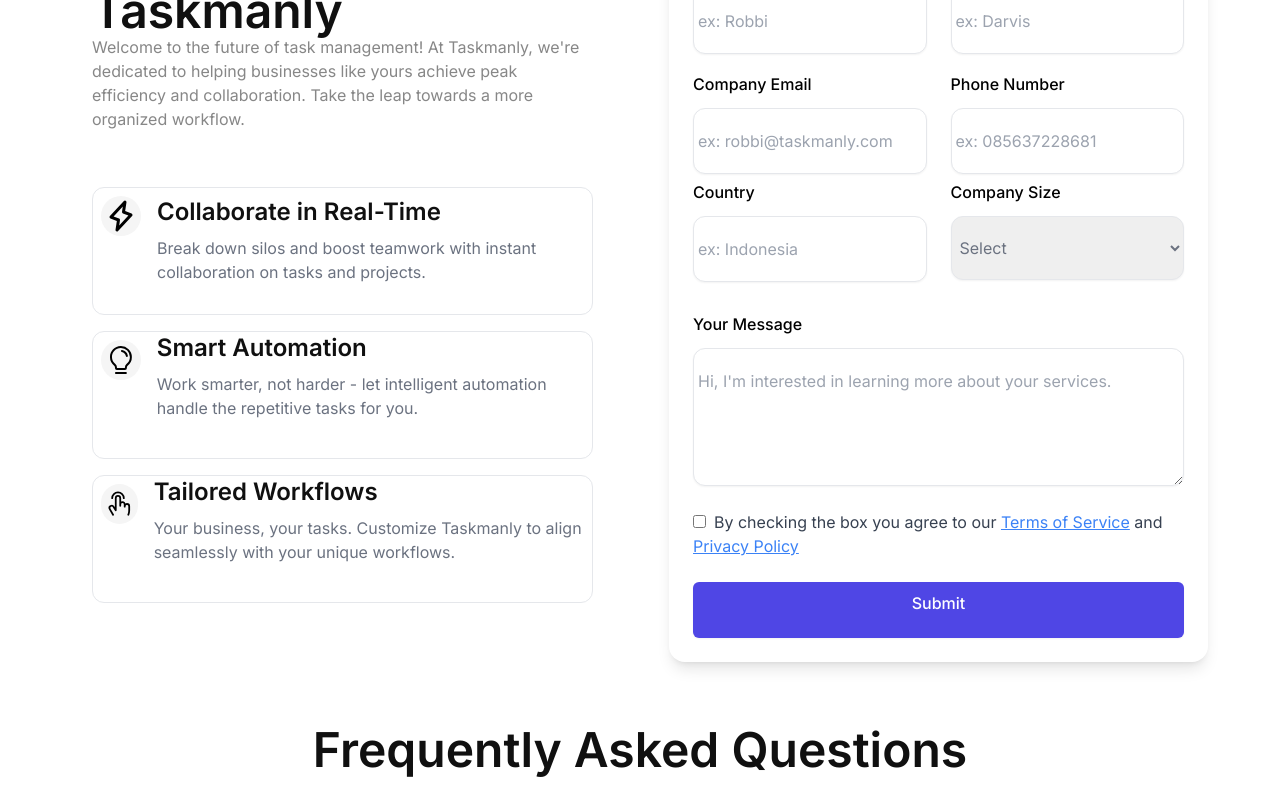
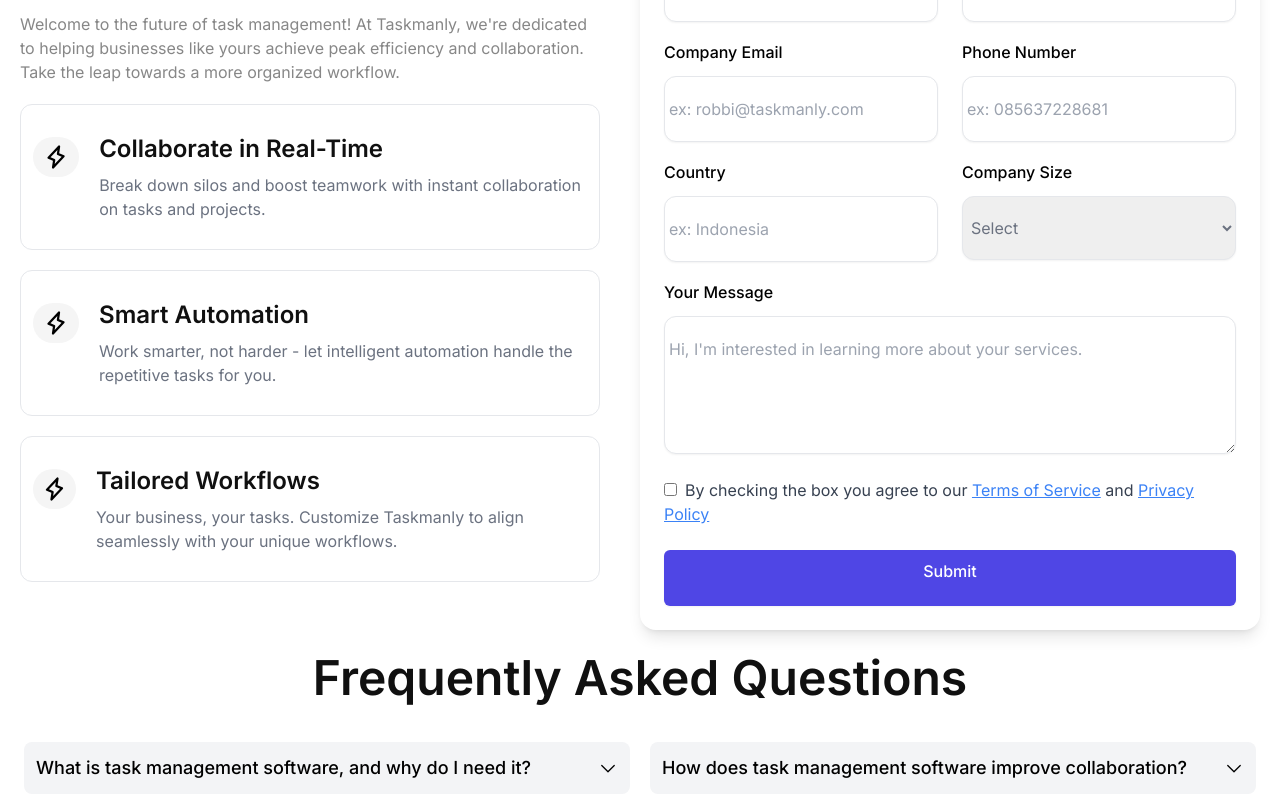
Before and after one commit to Annliyabaiju/time-track, a Next.js app: page /contact in a window 1280 px wide. Shown: the part 240-1040 px from the top of the page. Built offline with nearby package versions, Linux system fonts and the light colour scheme.

Commit message:
fix: minor ui change

```diff
--- a/app/contact/page.tsx
+++ b/app/contact/page.tsx
@@ -1,7 +1,13 @@
 "use client";
 
 import React, { useState } from "react";
-import { PiLightningBold, PiLightbulb, PiHandTap, PiCaretUp, PiCaretDown } from "react-icons/pi";
+import {
+  PiLightningBold,
+  PiLightbulb,
+  PiHandTap,
+  PiCaretUp,
+  PiCaretDown,
+} from "react-icons/pi";
 
 const Page: React.FC = () => {
   const [openIndex, setOpenIndex] = useState<number | null>(null);
@@ -13,142 +19,205 @@
   const faqItems = [
     {
       question: "What is task management software, and why do I need it?",
-      answer: "Task management software helps you organize, prioritize, and track tasks and projects. It enhances productivity, improves collaboration, and ensures that important deadlines are met.",
+      answer:
+        "Task management software helps you organize, prioritize, and track tasks and projects. It enhances productivity, improves collaboration, and ensures that important deadlines are met.",
     },
     {
       question: "How does task management software improve collaboration?",
-      answer: "It provides a centralized platform where team members can communicate, share files, and update task statuses in real-time, ensuring everyone is on the same page.",
+      answer:
+        "It provides a centralized platform where team members can communicate, share files, and update task statuses in real-time, ensuring everyone is on the same page.",
     },
     {
       question: "Can I use task management software for personal tasks?",
-      answer: "Yes, task management software can help you stay organized with personal projects, set reminders, and track your progress.",
+      answer:
+        "Yes, task management software can help you stay organized with personal projects, set reminders, and track your progress.",
     },
     {
       question: "How does task management software help with time management?",
-      answer: "It allows you to prioritize tasks, set deadlines, and allocate time effectively, ensuring that you focus on the most important tasks first.",
+      answer:
+        "It allows you to prioritize tasks, set deadlines, and allocate time effectively, ensuring that you focus on the most important tasks first.",
     },
     {
       question: "Is task management software suitable for remote teams?",
-      answer: "Absolutely! It facilitates communication and collaboration among remote team members, making it easier to manage projects and stay connected.",
+      answer:
+        "Absolutely! It facilitates communication and collaboration among remote team members, making it easier to manage projects and stay connected.",
     },
     {
-      question: "Can I integrate task management software with other tools I use?",
-      answer: "Most task management software offers integrations with popular tools like calendars, email, and project management platforms.",
+      question:
+        "Can I integrate task management software with other tools I use?",
+      answer:
+        "Most task management software offers integrations with popular tools like calendars, email, and project management platforms.",
     },
     {
       question: "How secure is my data in task management software?",
-      answer: "Security is a priority for most task management software providers. They implement robust security measures to protect your data.",
+      answer:
+        "Security is a priority for most task management software providers. They implement robust security measures to protect your data.",
     },
     {
       question: "What features should I look for in task management software?",
-      answer: "Key features to look for include task prioritization, collaboration tools, time tracking, integrations, and a user-friendly interface.",
+      answer:
+        "Key features to look for include task prioritization, collaboration tools, time tracking, integrations, and a user-friendly interface.",
+    },
+  ];
+
+  const card = [
+    {
+      title: "Collaborate in Real-Time",
+      description:
+        "Break down silos and boost teamwork with instant collaboration on tasks and projects.",
+      icon: "PiLightningBold",
+    },
+    {
+      title: "Smart Automation",
+      description:
+        "Work smarter, not harder - let intelligent automation handle the repetitive tasks for you.",
+      icon: "PiLightbulb",
+    },
+    {
+      title: "Tailored Workflows",
+      description:
+        "Your business, your tasks. Customize Taskmanly to align seamlessly with your unique workflows.",
+      icon: "PiHandTap",
     },
   ];
 
   return (
-    <div className="p-4 md:p-8">
-      <div className="max-w-7xl mx-auto">
-        <div className="bg-white p-6 md:p-10">
-          <div className="flex flex-col lg:flex-row lg:gap-14 items-center w-full bg-white">
-            <div className="w-full lg:w-1/2 p-5 bg-white">
-              <div className="text-left bg-white rounded-lg gap-4">
-                <div className="relative">
+    <main className="min-h-fit h-full py-10 *:container *:mx-auto">
+      <div className="flex flex-col md:flex-row gap-5 lg:gap-10 items-center bg-white min-h-fit px-5">
+        <div className="text-left bg-white rounded-lg gap-4 md:w-2/5 lg:1/2 flex-1 h-full">
+          <div className="flex flex-col gap-3 md:gap-5 h-full justify-start">
             <h3 className="font-switzer font-semibold text-[#101010] text-2xl sm:text-3xl md:text-4xl lg:text-5xl">
               Supercharge Your Workflow with Taskmanly
             </h3>
-                  <p className="mb-4 font-switzer text-left text-[#878787] md:mb-6">
-                    Welcome to the future of task management! At Taskmanly, we're dedicated to helping businesses like yours achieve peak efficiency and collaboration. Take the leap towards a more organized workflow.
+            <p className="font-switzer text-left text-[#878787]">
+              Welcome to the future of task management! At Taskmanly, we're
+              dedicated to helping businesses like yours achieve peak efficiency
+              and collaboration. Take the leap towards a more organized
+              workflow.
             </p>
-                  <div className="flex-col flex mt-14 gap-4">
-                    <div className="gap-1 flex lg:h-32 md:h-48 sm:h-36 rounded-xl border">
-                      <div className="h-10 w-14 ml-2 mt-2 p-1 gap-2 rounded-full bg-neutral-100 text-black">
+            {card.map((item, index) => (
+              <div
+                className="flex lg:py-5 min-h-fit rounded-xl border"
+                key={index}
+              >
+                <div className="h-10 w-14 m-3 p-2 rounded-full bg-neutral-100 text-black">
                   <PiLightningBold className="w-full h-full" />
                 </div>
-                      <div className="ml-3 mt-2">
-                        <p className="font-switzer font-semibold text-[#101010] text-2xl">
-                          Collaborate in Real-Time
-                        </p>
+                <div className="p-2">
+                  <h4 className="font-switzer font-semibold text-[#101010] text-lg md:text-xl lg:text-2xl">
+                    {item.title}
+                  </h4>
                   <p className="text-gray-500 mt-2 text-base font-switzer">
-                          Break down silos and boost teamwork with instant collaboration on tasks and projects.
+                    {item.description}
                   </p>
                 </div>
               </div>
-                    <div className="gap-1 flex lg:h-32 md:h-48 sm:h-36 rounded-xl border">
-                      <div className="h-10 w-14 ml-2 mt-2 p-1 gap-2 rounded-full bg-neutral-100 text-black">
-                        <PiLightbulb className="w-full h-full" />
-                      </div>
-                      <div className="ml-3">
-                        <p className="font-switzer font-semibold text-[#101010] text-2xl">
-                          Smart Automation
-                        </p>
-                        <p className="font-switzer text-base mt-2 text-gray-500">
-                          Work smarter, not harder - let intelligent automation handle the repetitive tasks for you.
-                        </p>
+            ))}
           </div>
         </div>
-                    <div className="gap-1 flex lg:h-32 md:h-48 sm:h-36 rounded-xl border">
-                      <div className="h-10 w-14 ml-2 mt-2 p-1 gap-2 rounded-full bg-neutral-100 text-black">
-                        <PiHandTap className="w-full h-full" />
-                      </div>
-                      <div className="ml-3">
-                        <p className="font-switzer font-semibold text-[#101010] text-2xl">
-                          Tailored Workflows
-                        </p>
-                        <p className="font-switzer mt-2 text-base text-gray-500">
-                          Your business, your tasks. Customize Taskmanly to align seamlessly with your unique workflows.
-                        </p>
-                      </div>
-                    </div>
-                  </div>
-                </div>
-              </div>
-            </div>
-            <div className="w-full lg:w-1/2">
-              <div className="p-4 md:p-6 shadow-lg rounded-2xl mt-10 lg:mt-0">
+        <div className="p-4 md:p-6 shadow-lg rounded-2xl lg:w-1/2 md:w-3/5 size-full min-h-fit">
           <h2 className="text-xl md:text-2xl lg:3xl font-switzer font-semibold mb-4">
             Fill out this quick form and we'll get back to you shortly
           </h2>
           <form className="mt-8 space-y-6">
             <div className="grid grid-cols-1 gap-6 md:grid-cols-2">
               <div className="h-24">
-                      <label htmlFor="first-name" className="block text-base font-medium font-switzer text-left text-black">
+                <label
+                  htmlFor="first-name"
+                  className="block text-base font-medium font-switzer text-left text-black"
+                >
                   First Name
                 </label>
-                      <input type="text" name="first-name" id="first-name" autoComplete="given-name" className="mt-3 block w-full rounded-xl border py-5 px-1 shadow-sm text-base font-switzer font-normal" placeholder="ex: Robbi" />
+                <input
+                  type="text"
+                  name="first-name"
+                  id="first-name"
+                  autoComplete="given-name"
+                  className="mt-3 block w-full rounded-xl border py-5 px-1 shadow-sm text-base font-switzer font-normal"
+                  placeholder="ex: Robbi"
+                />
               </div>
               <div className="h-24">
-                      <label htmlFor="last-name" className="block text-base font-medium font-switzer text-left text-black">
+                <label
+                  htmlFor="last-name"
+                  className="block text-base font-medium font-switzer text-left text-black"
+                >
                   Last Name
                 </label>
-                      <input type="text" name="last-name" id="last-name" autoComplete="family-name" className="mt-3 block w-full rounded-xl border py-5 px-1 shadow-sm text-base font-switzer font-normal" placeholder="ex: Darvis" />
+                <input
+                  type="text"
+                  name="last-name"
+                  id="last-name"
+                  autoComplete="family-name"
+                  className="mt-3 block w-full rounded-xl border py-5 px-1 shadow-sm text-base font-switzer font-normal"
+                  placeholder="ex: Darvis"
+                />
               </div>
             </div>
             <div className="grid grid-cols-1 gap-6 md:grid-cols-2">
               <div className="h-24">
-                      <label htmlFor="company-email" className="block text-base font-medium font-switzer text-left text-black">
+                <label
+                  htmlFor="company-email"
+                  className="block text-base font-medium font-switzer text-left text-black"
+                >
                   Company Email
                 </label>
-                      <input type="email" name="company-email" id="company-email" autoComplete="email" className="mt-3 block w-full rounded-xl border py-5 px-1 shadow-sm text-base font-switzer font-normal" placeholder="ex: robbi@taskmanly.com" />
+                <input
+                  type="email"
+                  name="company-email"
+                  id="company-email"
+                  autoComplete="email"
+                  className="mt-3 block w-full rounded-xl border py-5 px-1 shadow-sm text-base font-switzer font-normal"
+                  placeholder="ex: robbi@taskmanly.com"
+                />
               </div>
               <div className="h-24">
-                      <label htmlFor="phone-number" className="block text-base font-medium font-switzer text-left text-black">
+                <label
+                  htmlFor="phone-number"
+                  className="block text-base font-medium font-switzer text-left text-black"
+                >
                   Phone Number
                 </label>
-                      <input type="tel" name="phone-number" id="phone-number" autoComplete="tel" className="mt-3 block w-full rounded-xl border py-5 px-1 shadow-sm text-base font-switzer font-normal" placeholder="ex: 085637228681" />
+                <input
+                  type="tel"
+                  name="phone-number"
+                  id="phone-number"
+                  autoComplete="tel"
+                  className="mt-3 block w-full rounded-xl border py-5 px-1 shadow-sm text-base font-switzer font-normal"
+                  placeholder="ex: 085637228681"
+                />
               </div>
             </div>
-                  <div className="grid grid-cols-1 gap-6 md:grid-cols-2 relative bottom-3">
+            <div className="grid grid-cols-1 gap-6 md:grid-cols-2 bottom-3">
               <div className="h-24">
-                      <label htmlFor="country" className="block text-base font-medium font-switzer text-left text-black">
+                <label
+                  htmlFor="country"
+                  className="block text-base font-medium font-switzer text-left text-black"
+                >
                   Country
                 </label>
-                      <input type="text" name="country" id="country" autoComplete="country" className="mt-3 block w-full rounded-xl border py-5 px-1 shadow-sm text-base font-switzer font-normal" placeholder="ex: Indonesia" />
+                <input
+                  type="text"
+                  name="country"
+                  id="country"
+                  autoComplete="country"
+                  className="mt-3 block w-full rounded-xl border py-5 px-1 shadow-sm text-base font-switzer font-normal"
+                  placeholder="ex: Indonesia"
+                />
               </div>
               <div className="h-24">
-                      <label htmlFor="company-size" className="block text-base font-medium font-switzer text-left text-black">
+                <label
+                  htmlFor="company-size"
+                  className="block text-base font-medium font-switzer text-left text-black"
+                >
                   Company Size
                 </label>
-                      <select id="company-size" name="company-size" autoComplete="company-size" className="mt-3 block w-full rounded-xl border py-5 px-1 shadow-sm text-gray-500 text-base font-switzer font-normal">
+                <select
+                  id="company-size"
+                  name="company-size"
+                  autoComplete="company-size"
+                  className="mt-3 block w-full rounded-xl border py-5 px-1 shadow-sm text-gray-500 text-base font-switzer font-normal"
+                >
                   <option>Select</option>
                   <option>Small</option>
                   <option>Medium</option>
@@ -157,10 +226,19 @@
               </div>
             </div>
             <div className="mb-4 md:mb-6">
-                    <label htmlFor="message" className="block text-base font-medium font-switzer text-left text-black">
+              <label
+                htmlFor="message"
+                className="block text-base font-medium font-switzer text-left text-black"
+              >
                 Your Message
               </label>
-                    <textarea name="message" id="message" rows={4} className="mt-3 block w-full rounded-xl border py-5 px-1 shadow-sm text-base font-switzer font-normal" placeholder="Hi, I'm interested in learning more about your services." />
+              <textarea
+                name="message"
+                id="message"
+                rows={4}
+                className="mt-3 block w-full rounded-xl border py-5 px-1 shadow-sm text-base font-switzer font-normal"
+                placeholder="Hi, I'm interested in learning more about your services."
+              />
             </div>
             <div className="flex items-center">
               <label className="block text-gray-700">
@@ -176,23 +254,34 @@
               </label>
             </div>
             <div className="h-14">
-                    <button type="submit" className="w-full h-14 text-base font-medium font-switzer mt-3 flex justify-center py-2 px-4 border border-transparent rounded-md shadow-sm text-white bg-indigo-600 hover:bg-indigo-700 focus:outline-none focus:ring-2 focus:ring-offset-2 focus:ring-indigo-500">
+              <button
+                type="submit"
+                className="w-full h-14 text-base font-medium font-switzer mt-3 flex justify-center py-2 px-4 border border-transparent rounded-md shadow-sm text-white bg-indigo-600 hover:bg-indigo-700 focus:outline-none focus:ring-2 focus:ring-offset-2 focus:ring-indigo-500"
+              >
                 Submit
               </button>
             </div>
           </form>
         </div>
       </div>
-          </div>
-          <div className="bg-white p-4 md:p-6 rounded-lg mt-10">
+      <div className="bg-white p-4 md:p-6 size-full min-h-fit *:container *:mx-auto">
         <h2 className="font-switzer text-center font-semibold text-[#101010] text-2xl sm:text-3xl md:text-4xl lg:text-5xl mb-4">
           Frequently Asked Questions
         </h2>
-            <div className="grid grid-cols-1 md:grid-cols-2 lg:grid-cols-2 gap-5 mt-10">
+        <div className="grid grid-cols-1 md:grid-cols-2 auto-rows-auto gap-5 mt-10">
           {faqItems.map((item, index) => (
             <div key={index} className="w-full">
-                  <div className={`p-1 border rounded-md ${openIndex === index ? "bg-black text-white" : "bg-gray-100 text-black"}`}>
-                    <div className="flex justify-between items-center text-lg font-medium cursor-pointer" onClick={() => handleToggle(index)}>
+              <div
+                className={`rounded-lg ${
+                  openIndex === index
+                    ? "bg-black text-white"
+                    : "bg-gray-100 text-black"
+                }`}
+              >
+                <div
+                  className="flex justify-between items-center text-lg font-medium cursor-pointer p-3"
+                  onClick={() => handleToggle(index)}
+                >
                   {item.question}
                   {openIndex === index ? (
                     <PiCaretUp className="w-5 h-5 ml-2 text-white" />
@@ -208,9 +297,7 @@
           ))}
         </div>
       </div>
-        </div>
-      </div>
-    </div>
+    </main>
   );
 };
 
```
Lines whose indentation alone changed are shown as unchanged.
